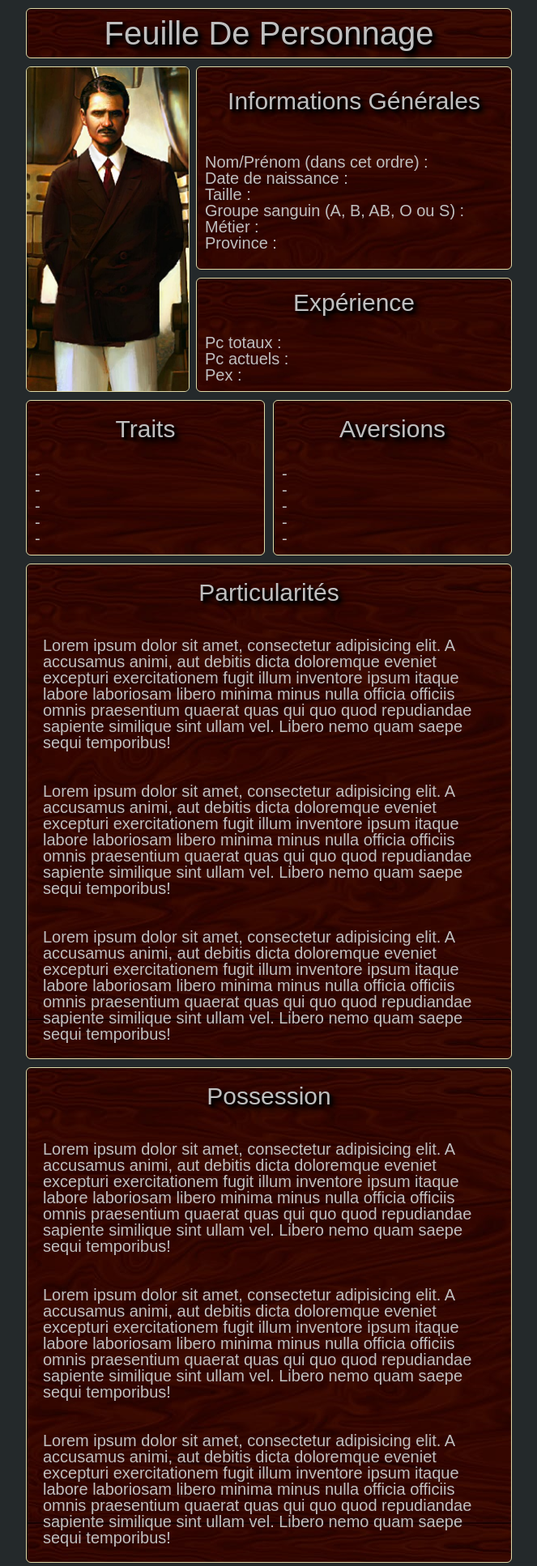
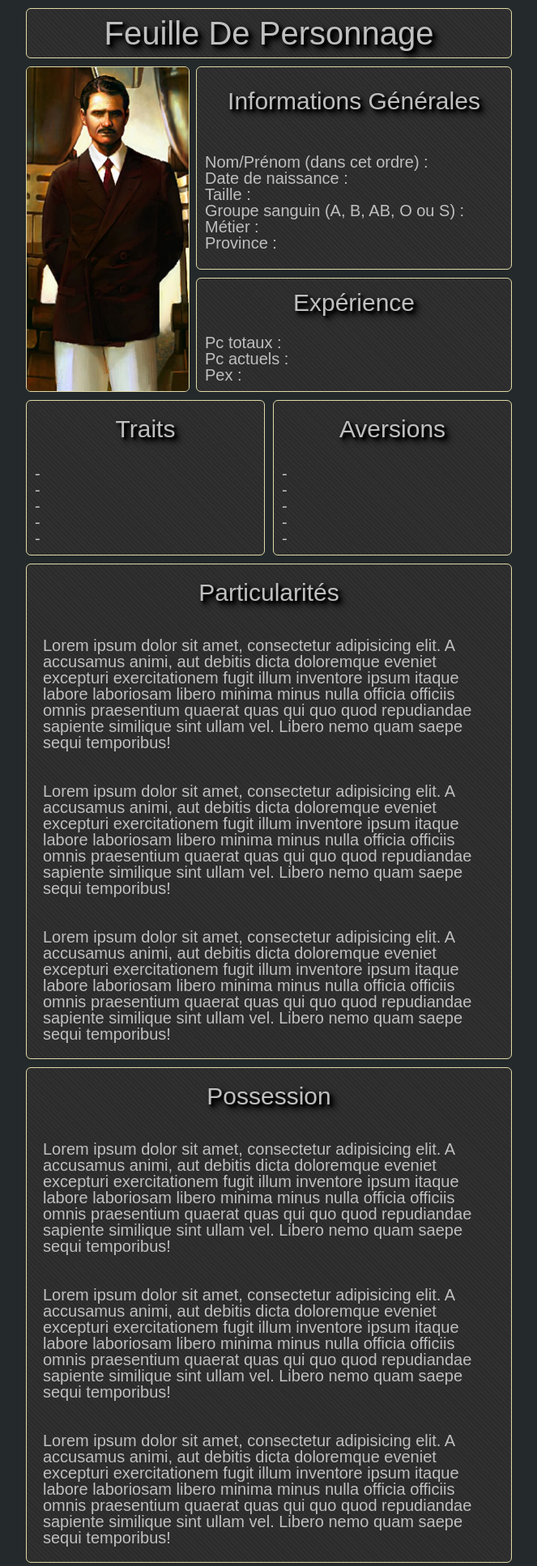
Before and after one commit to gaetan-denis/character_sheet-V2, a PHP site: page / in a window 1280 px wide. Shown: the top 1934 px of the page at 81% size, without its empty margins (308-971 px from the left). Run offline with PHP 8.4, Linux system fonts and the light colour scheme; style sheets or scripts are compiled from the project's sources.

Commit message:
change background css

```diff
--- a/styles/backgrounds.css
+++ b/styles/backgrounds.css
@@ -1,37 +1,31 @@
 .header {
-    background-image: url('../img/background.png');
-
+    background-image: repeating-linear-gradient(45deg, rgba(97,97,97,0.1) 0px, rgba(97,97,97,0.1) 2px,transparent 2px, transparent 4px),linear-gradient(90deg, rgb(43,43,43),rgb(43,43,43));
 }
 .main-informations{
-    background-image: url('../img/background.png');
-
+    background-image: repeating-linear-gradient(45deg, rgba(97,97,97,0.1) 0px, rgba(97,97,97,0.1) 2px,transparent 2px, transparent 4px),linear-gradient(90deg, rgb(43,43,43),rgb(43,43,43));
 }
 
 .experience {
-    background-image: url('../img/background.png');
-
+    background-image: repeating-linear-gradient(45deg, rgba(97,97,97,0.1) 0px, rgba(97,97,97,0.1) 2px,transparent 2px, transparent 4px),linear-gradient(90deg, rgb(43,43,43),rgb(43,43,43));
 }
 .traits {
-    background-image: url('../img/background.png');
-
+    background-image: repeating-linear-gradient(45deg, rgba(97,97,97,0.1) 0px, rgba(97,97,97,0.1) 2px,transparent 2px, transparent 4px),linear-gradient(90deg, rgb(43,43,43),rgb(43,43,43));
 }
 
 .aversions {
-    background-image: url('../img/background.png');
-
+    background-image: repeating-linear-gradient(45deg, rgba(97,97,97,0.1) 0px, rgba(97,97,97,0.1) 2px,transparent 2px, transparent 4px),linear-gradient(90deg, rgb(43,43,43),rgb(43,43,43));
 }
 
 .peculiarities {
-    background-image: url('../img/background.png');
-
+    background-image: repeating-linear-gradient(45deg, rgba(97,97,97,0.1) 0px, rgba(97,97,97,0.1) 2px,transparent 2px, transparent 4px),linear-gradient(90deg, rgb(43,43,43),rgb(43,43,43));
 }
 
 .possessions{
-    background-image: url('../img/background.png');
+    background-image: repeating-linear-gradient(45deg, rgba(97,97,97,0.1) 0px, rgba(97,97,97,0.1) 2px,transparent 2px, transparent 4px),linear-gradient(90deg, rgb(43,43,43),rgb(43,43,43));
 }
 .contacts{
-    background-image: url('../img/background.png');
+    background-image: repeating-linear-gradient(45deg, rgba(97,97,97,0.1) 0px, rgba(97,97,97,0.1) 2px,transparent 2px, transparent 4px),linear-gradient(90deg, rgb(43,43,43),rgb(43,43,43));
 }
 .diary{
-    background-image: url('../img/background.png');
+    background-image: repeating-linear-gradient(45deg, rgba(97,97,97,0.1) 0px, rgba(97,97,97,0.1) 2px,transparent 2px, transparent 4px),linear-gradient(90deg, rgb(43,43,43),rgb(43,43,43));
 }
--- a/styles/style.scss
+++ b/styles/style.scss
@@ -197,7 +197,4 @@ Desktop media query
         height: 400px;
         width: 200px;
     }
-
-
-
 }
```
